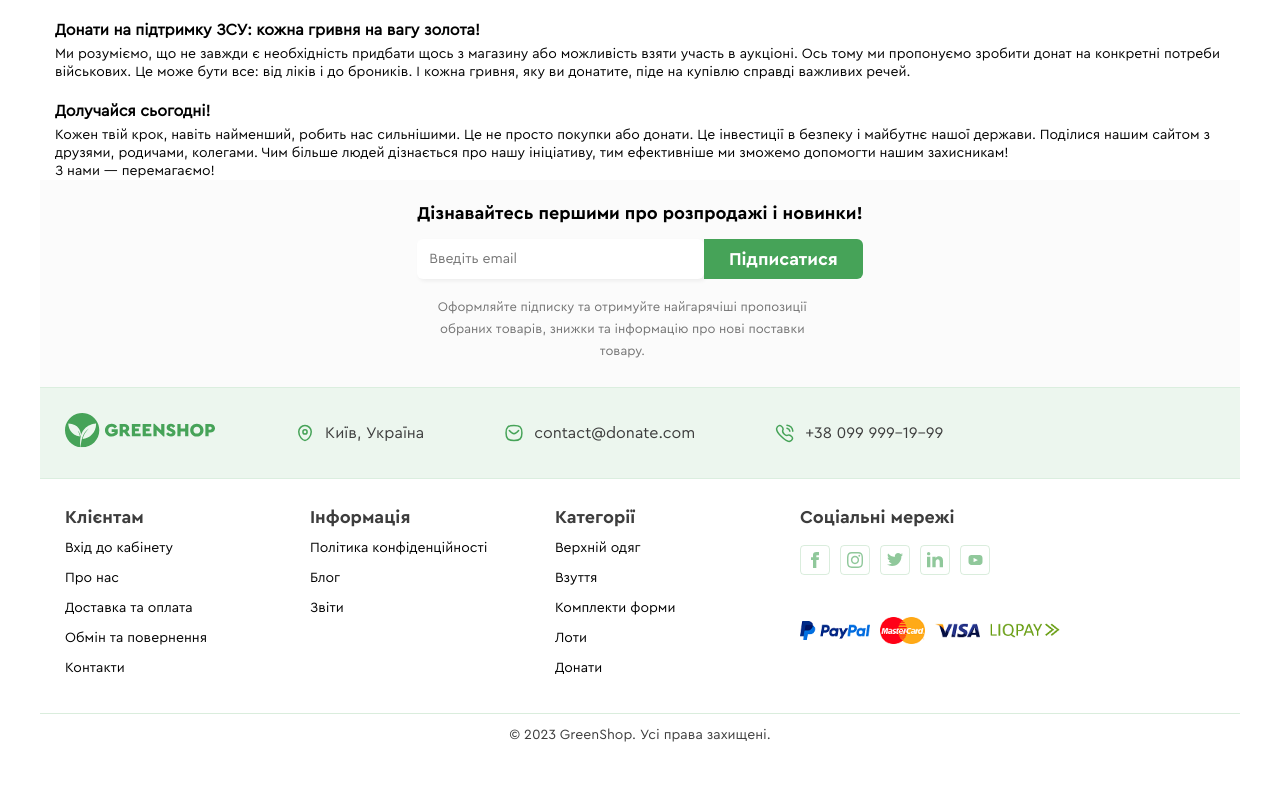
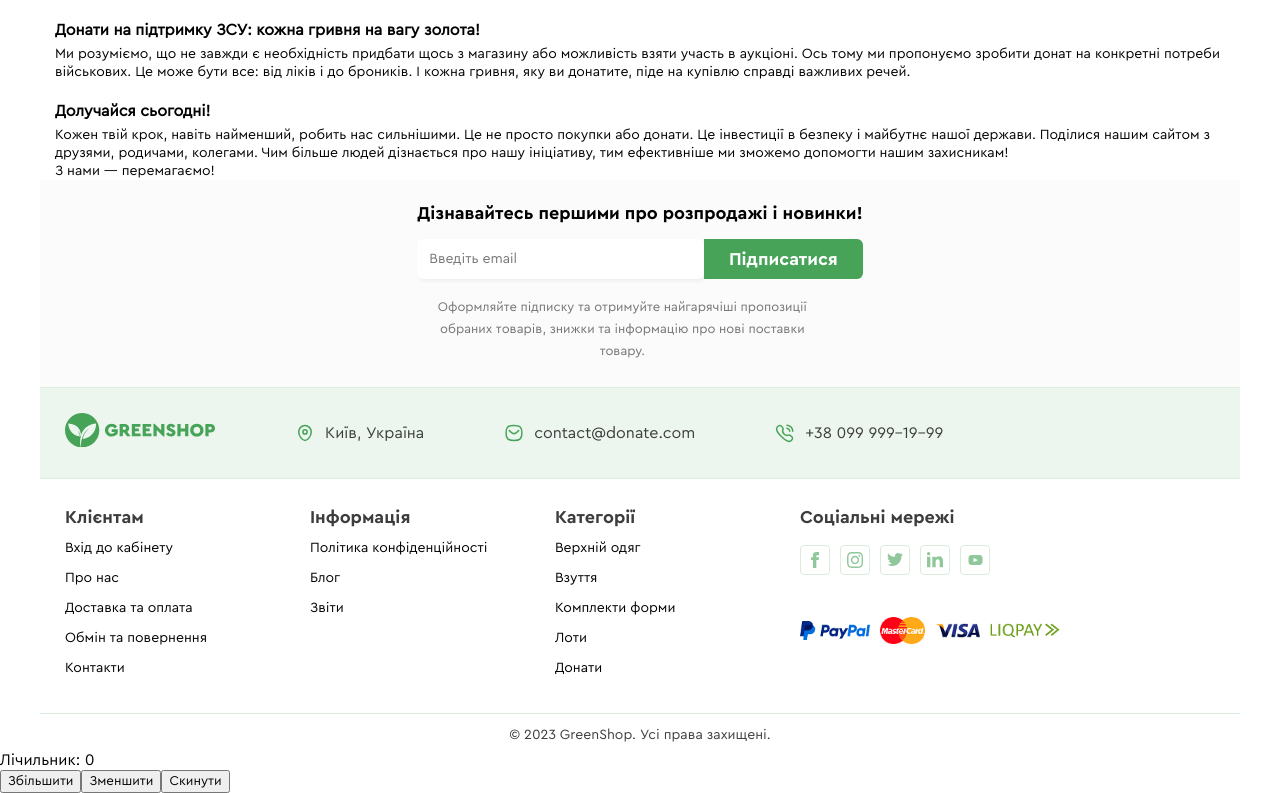
Before and after one commit to grishanych/test-donate, a React (Create React App) app: page / in a window 1280 px wide. Shown: the part 1364-2157 px from the top of the page. Before the commit the page ends 2114 px from the top, so only its background shows below. Built offline with nearby package versions, Linux system fonts and the light colour scheme; no server answers.

Commit message:
add new branch toolkit redux

```diff
--- a/package.json
+++ b/package.json
@@ -5,13 +5,17 @@
   "dependencies": {
     "@cloudinary/react": "^1.11.2",
     "@cloudinary/url-gen": "^1.11.2",
+    "@reduxjs/toolkit": "^1.9.6",
     "@testing-library/jest-dom": "^5.17.0",
     "@testing-library/react": "^13.4.0",
     "@testing-library/user-event": "^13.5.0",
     "react": "^18.2.0",
     "react-dom": "^18.2.0",
+    "react-redux": "^8.1.3",
     "react-router-dom": "^6.16.0",
     "react-scripts": "5.0.1",
+    "redux": "^4.2.1",
+    "redux-devtools-extension": "^2.13.9",
     "web-vitals": "^2.1.4"
   },
   "scripts": {
--- a/src/components/App.jsx
+++ b/src/components/App.jsx
@@ -1,5 +1,7 @@
 import React, { useState } from "react";
 import { BrowserRouter, Routes, Route } from 'react-router-dom'
+import { useSelector , useDispatch } from "react-redux";
+import { increment, decrement, reset } from '../redux/slices/counterSlice';
 import Context from "../components/Context";
 import Header from "./header/Header";
 import Footer from "./footer/Footer";
@@ -13,11 +15,14 @@ import Home from "../components/routs/Home"
 import Categorys from "../components/routs/Categories"
 
 
+
 function App() {
 
   const [isLinkVisible, setIsLinkVisible] = useState(true);
   const contextData = { isLinkVisible, setIsLinkVisible };
 
+  const counter = useSelector((state) => state.counter.value);
+  const dispatch = useDispatch();
 
   return (
     <div className="App">
@@ -36,6 +41,10 @@ function App() {
             </Routes>
           </Main>
           <Footer />
+          <h1>Лічильник: {counter}</h1>
+      <button onClick={() => dispatch(increment())}>Збільшити</button>
+      <button onClick={() => dispatch(decrement())}>Зменшити</button>
+      <button onClick={() => dispatch(reset())}>Скинути</button>
         </Context.Provider>
       </BrowserRouter>
     </div>
--- a/src/index.js
+++ b/src/index.js
@@ -2,10 +2,13 @@ import React from 'react';
 import ReactDOM from 'react-dom/client';
 import App from '../src/components/App';
 import "./styles/index.scss";
-
+import {Provider} from "react-redux"
+import store from './redux/store';
 const root = ReactDOM.createRoot(document.getElementById('root'));
 root.render(
     <React.StrictMode>
+        <Provider store={store}>
         <App />
+        </Provider>
     </React.StrictMode>
 );
--- /dev/null
+++ b/src/redux/slices/counterSlice.js
@@ -0,0 +1,21 @@
+import { createSlice } from "@reduxjs/toolkit";
+
+export const counterSlice = createSlice({
+    name: 'counter',
+    initialState: {
+      value: 0,
+    },
+    reducers: {
+      increment: (state) => {
+        state.value += 1;
+      },
+      decrement: (state) => {
+        state.value -= 1;
+      },
+      reset: (state) => {
+        state.value = 0;
+      },
+    },
+  });
+
+  export const { increment, decrement, reset } = counterSlice.actions;
--- /dev/null
+++ b/src/redux/store.js
@@ -0,0 +1,11 @@
+
+import { configureStore } from "@reduxjs/toolkit"
+import { counterSlice } from './slices/counterSlice'
+
+const store = configureStore({
+    reducer: {
+        counter: counterSlice.reducer,
+    }
+})
+
+export default store;
```
Also changed, not shown: 1 other file (tests, documents, lock files or other folders).
